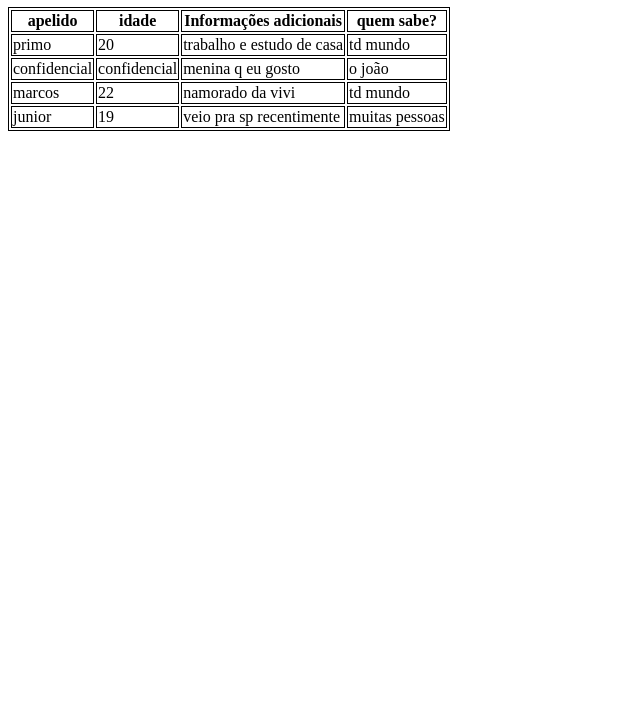
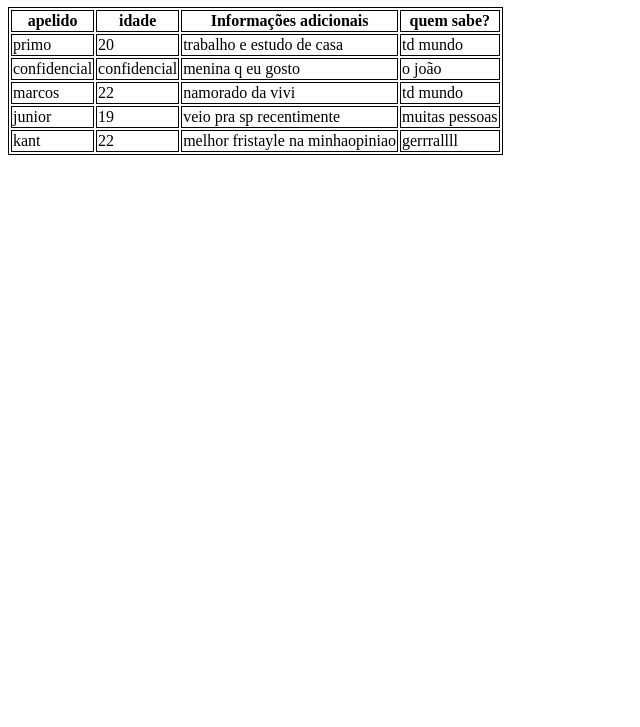
Before and after one commit to PR5302/aula-tabela.., a plain HTML site: page index.html in a window 1280 px wide. Shown: the part 73-800 px from the top of the page, without its empty margins (0-640 px from the left). Drawn offline with Linux system fonts and the light colour scheme.

Commit message:
coloquei  o cant

```diff
--- a/index.html
+++ b/index.html
@@ -52,6 +52,12 @@
             <td>veio pra sp recentimente</td>
             <td>muitas pessoas</td>
         </tr>
+        <tr>
+            <td>kant</td>
+            <td>22</td>
+            <td>melhor fristayle na minhaopiniao</td>
+            <td>gerrrallll</td>
+        </tr>
 
 
     </table>
```
